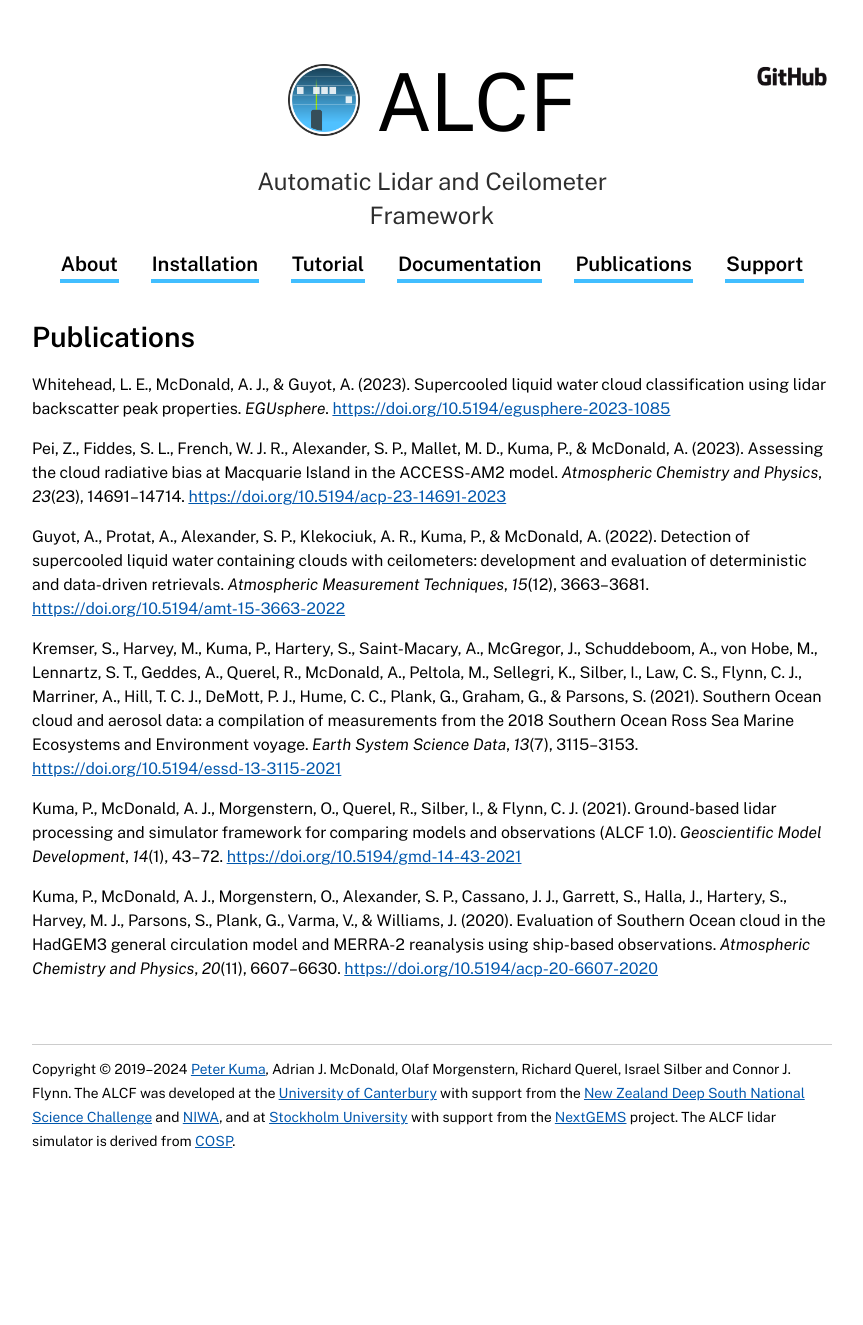
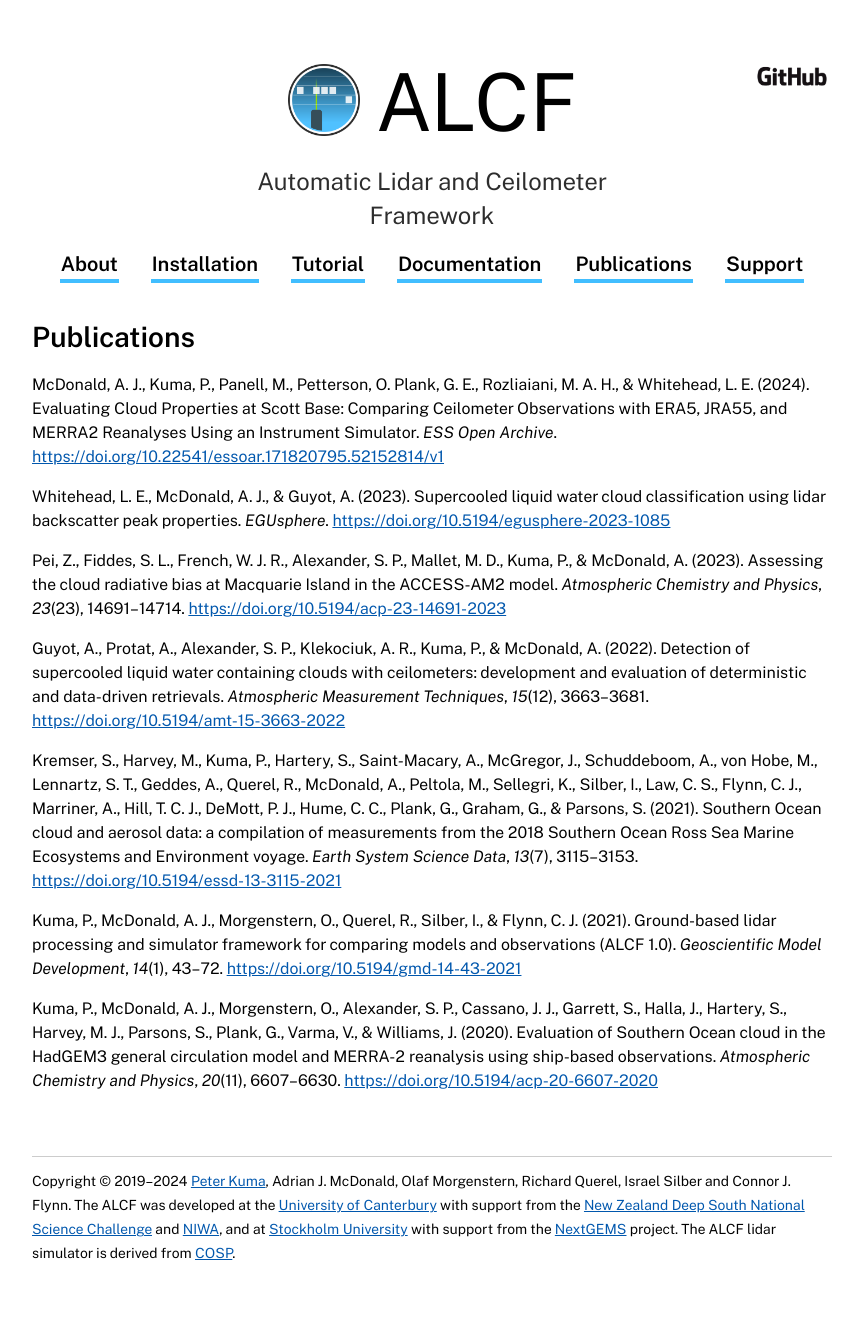
Before and after one commit to alcf-lidar/alcf, a Jekyll site: the page built from docs/publications/index.md, in a window 1280 px wide. Shown: the whole page, without its empty margins (208-1071 px from the left). Built offline with Jekyll 4.4.1, drawn with Linux system fonts in a browser that asks for light colours; before the commit the page ends 1213 px from its top, so only the background shows below that.

Commit message:
docs: Add McDonald et al. (2024) paper in review

```diff
--- a/docs/publications/index.md
+++ b/docs/publications/index.md
@@ -4,6 +4,8 @@ layout: default
 ---
 
 ## Publications
+
+McDonald, A. J., Kuma, P., Panell, M., Petterson, O. Plank, G. E., Rozliaiani, M. A. H., & Whitehead, L. E. (2024). Evaluating Cloud Properties at Scott Base: Comparing Ceilometer Observations with ERA5, JRA55, and MERRA2 Reanalyses Using an Instrument Simulator. *ESS Open Archive*. [https://doi.org/10.22541/essoar.171820795.52152814/v1](https://doi.org/10.22541/essoar.171820795.52152814/v1)
 
 Whitehead, L. E., McDonald, A. J., & Guyot, A. (2023). Supercooled liquid water cloud classification using lidar backscatter peak properties. *EGUsphere*. [https://doi.org/10.5194/egusphere-2023-1085](https://doi.org/10.5194/egusphere-2023-1085)
 
```
